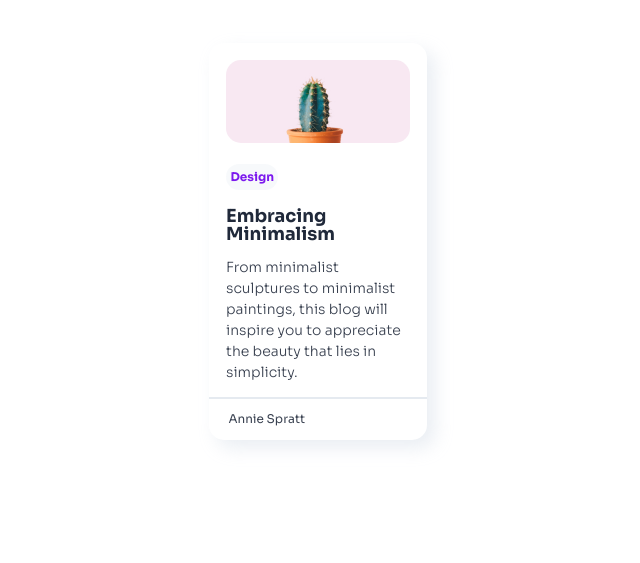
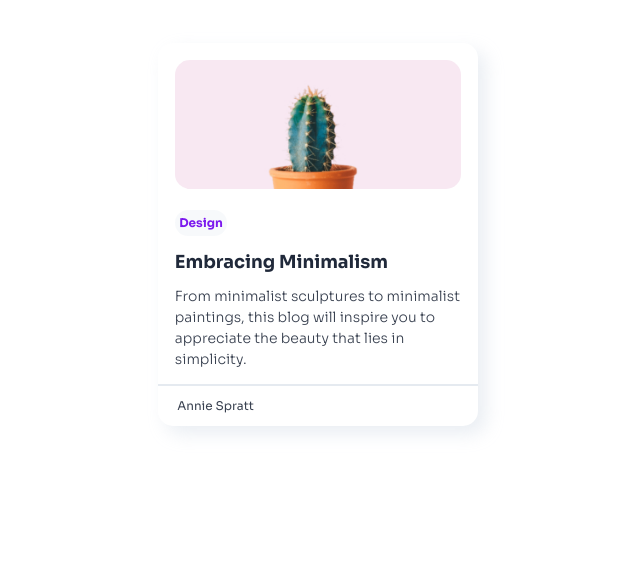
Before and after one commit to aclf12/minimal-blog-card-starter-master, a plain HTML site: page index.html in a window 1280 px wide. Shown: the part 237-800 px from the top of the page, without its empty margins (322-962 px from the left). Drawn offline with Linux system fonts and the light colour scheme.

Commit message:
Errei fui moleque

```diff
--- a/style/style.css
+++ b/style/style.css
@@ -36,7 +36,7 @@ body{
 }
 @media screen and (min-width: 1280px) {
     .container{
-        width: 17vw;
+        width: 25vw;
         margin: 20em auto;
         border-radius: 15px;
         box-shadow: 8px 8px 18px 0px var(--shadow-color);
```
